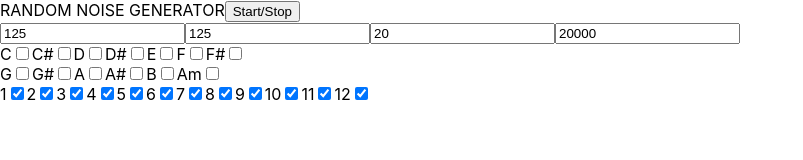
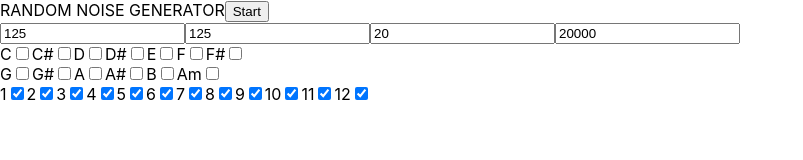
Before and after one commit to CodeKrakken/random-noise-generator, a React (Create React App) app: page / in a window 1280 px wide. Shown: the top 160 px of the page, without its empty margins (0-803 px from the left). Built offline with nearby package versions, Linux system fonts and the light colour scheme.

Commit message:
Fix start stop button label

```diff
--- a/src/App.jsx
+++ b/src/App.jsx
@@ -30,13 +30,14 @@ function App() {
     'square'
   ]
 
-  const [minNoteLength, setMinNoteLength] = useState(125);
-  const [maxNoteLength, setMaxNoteLength] = useState(125);
-  const [minFrequency , setMinFrequency ] = useState(20);
-  const [maxFrequency , setMaxFrequency ] = useState(20000);
-  const [checked,       setChecked      ] = useState(false)
-  const [activeKeys,    setActiveKeys   ] = useState([])
-  const [activeNumbers, setActiveNumbers] = useState([1, 2, 3, 4, 5, 6, 7, 8, 9, 10, 11, 12])
+  const [minNoteLength,     setMinNoteLength    ] = useState(125);
+  const [maxNoteLength,     setMaxNoteLength    ] = useState(125);
+  const [minFrequency ,     setMinFrequency     ] = useState(20);
+  const [maxFrequency ,     setMaxFrequency     ] = useState(20000);
+  const [checked,           setChecked          ] = useState(false)
+  const [activeKeys,        setActiveKeys       ] = useState([])
+  const [activeNumbers,     setActiveNumbers    ] = useState([1, 2, 3, 4, 5, 6, 7, 8, 9, 10, 11, 12])
+  const [cycleButtonLabel,  setCycleButtonLabel ] = useState('Start')
 
   const getRandomFrequency = () => {
     const minFrequency = +document.getElementById('minFrequency').value
@@ -80,9 +81,7 @@ function App() {
 
   const playNote = function(e) {
 
-    console.log(cycling)
     if (cycling)  {
-
 
       const minLength = +document.getElementById('minLength').value
       const maxLength = +document.getElementById('maxLength').value
@@ -105,6 +104,7 @@ function App() {
 
   const start = () => {
     cycling = true
+    setCycleButtonLabel('Stop')
     context.resume()
     playNote()
   }
@@ -113,6 +113,7 @@ function App() {
     if (cycling) {
       gain10.gain.value = 0
       cycling = false
+      setCycleButtonLabel('Start')
     } else {
       start()
     }
@@ -135,7 +136,6 @@ function App() {
     }
   }
 
-
   const handleNumberChange = (e) => {
 
     setChecked(!checked)
@@ -148,7 +148,6 @@ function App() {
       activeNumbers.push(toggledNumber)
     }
   }
-
 
   const inputs = [
     {
@@ -175,7 +174,7 @@ function App() {
   return (
     <div>
       RANDOM NOISE GENERATOR
-      <button value="Start/Stop" onClick={startStop}>Start/Stop</button>
+      <button value="Start/Stop" onClick={startStop}>{cycleButtonLabel}</button>
       <form onSubmit={handleSubmit}>
         {
           inputs.map(input =>
```
